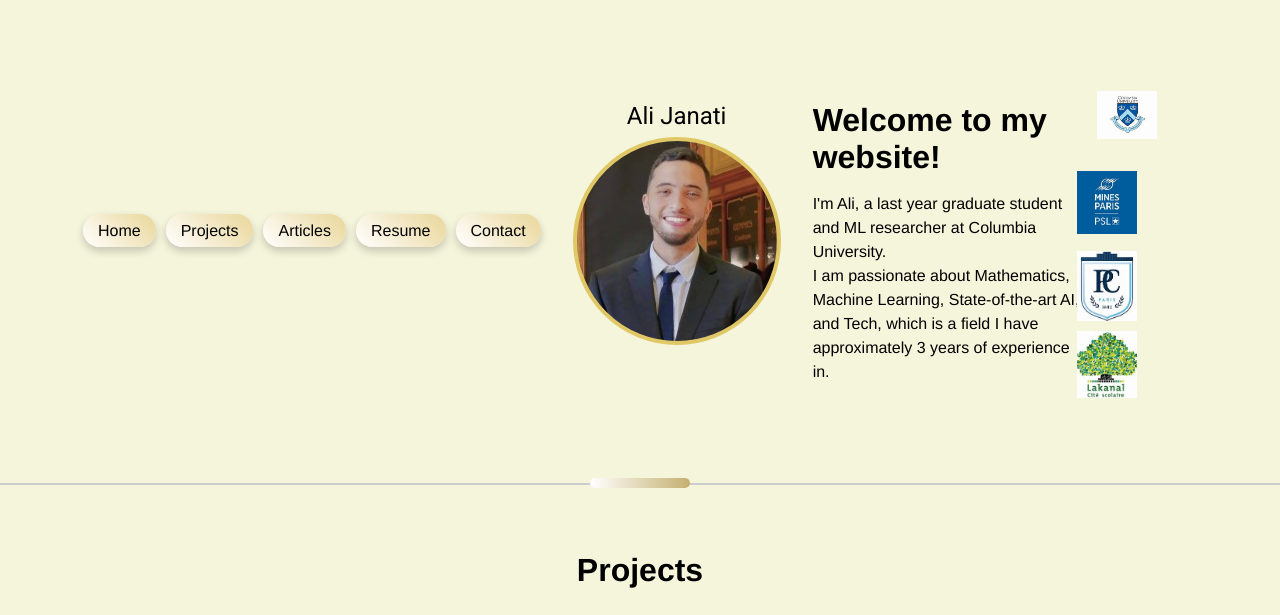
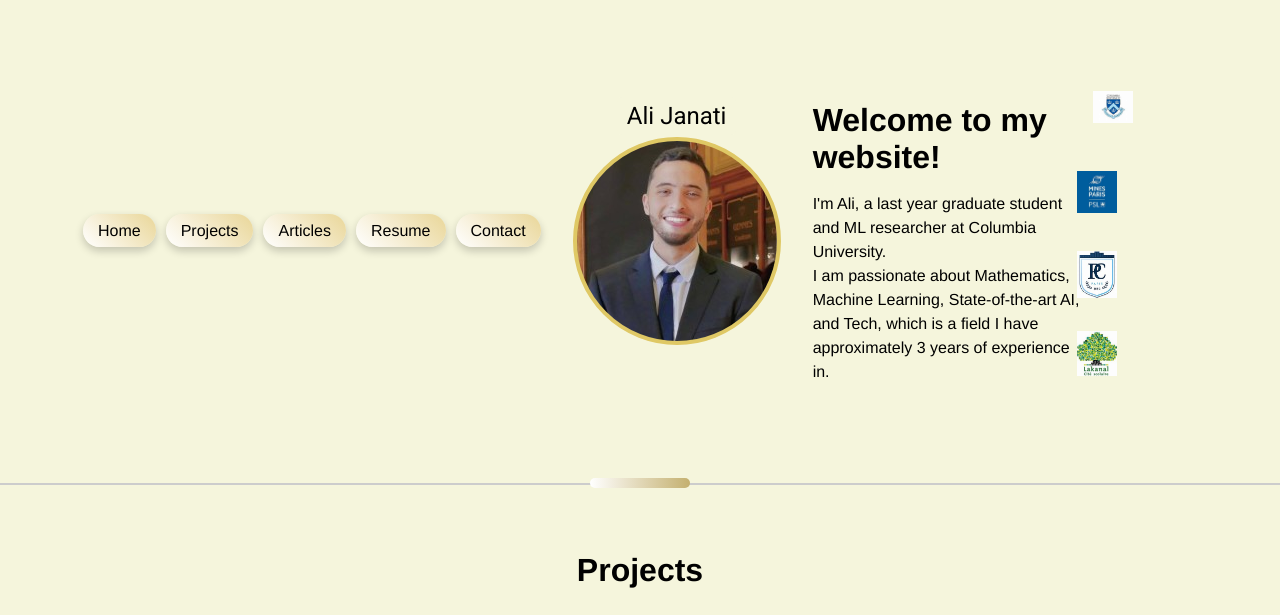
Before and after one commit to Na00s/portfolio, a plain HTML site: page index.html in a window 1280 px wide. Shown: the part 482-1097 px from the top of the page. Drawn offline with Linux system fonts and the light colour scheme.

Commit message:
add school logos

```diff
--- a/styles.css
+++ b/styles.css
@@ -100,30 +100,30 @@ p {
 
 .school-logos .logo-item:nth-child(1) {
     top: 0px;
-    right: 40px;
+    right: 8dvb;
     transform: rotate(0deg);
 }
 
 .school-logos .logo-item:nth-child(2) {
     top: 80px;
-    right: 60px;
+    right: 80px;
     transform: rotate(0deg);
 }
 
 .school-logos .logo-item:nth-child(3) {
     top: 160px;
-    right: 60px;
+    right: 80px;
     transform: rotate(0deg);
 }
 
 .school-logos .logo-item:nth-child(4) {
     top: 240px;
-    right: 60px;
+    right: 80px;
     transform: rotate(0deg);
 }
 
 .logo-item img {
-    width: 60px; /* Adjusted logo size */
+    width: 40px; /* Adjusted logo size */
     height: auto;
 }
 
```
